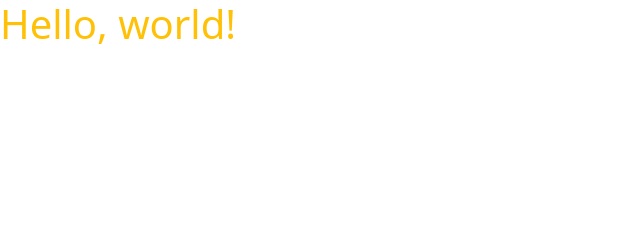
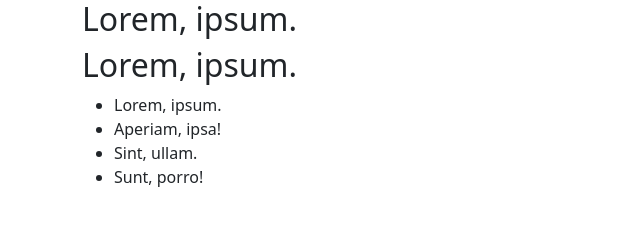
Before and after one commit to busraksakalli7/kodluyoruzilkrepo, a plain HTML site: page bootstrap.html in a window 1280 px wide. Shown: the whole page, without its empty margins (0-640 px from the left). Drawn offline with nearby package versions, Linux system fonts and the light colour scheme.

Commit message:
bootstrap calisma eklendi

```diff
--- a/bootstrap.html
+++ b/bootstrap.html
@@ -10,7 +10,29 @@
     <title>Hello, Bootstrap!</title>
   </head>
   <body>
-    <h1 class="text-warning">Hello, world!</h1>
+    <div class="container">
+      <section class="row"><!-- bulunduğu yerde 12lik grid sistem oluşturma sağlıyorr.. -->
+
+        <section class="col-sm-8">
+          <article>
+            <h2>Lorem, ipsum.</h2>
+             </article>
+          <article>
+            <h2>Lorem, ipsum.</h2>
+             </article>
+        </section>
+        <aside class="col-sm-8">
+          <ul>
+            <li>Lorem, ipsum.</li>
+            <li>Aperiam, ipsa!</li>
+            <li>Sint, ullam.</li>
+            <li>Sunt, porro!</li>
+          </ul>
+        </aside>
+      </section>
+    </div>
+
+
 
     <script
       src="https://cdn.jsdelivr.net/npm/bootstrap@5.3.0/dist/js/bootstrap.bundle.min.js"
```
